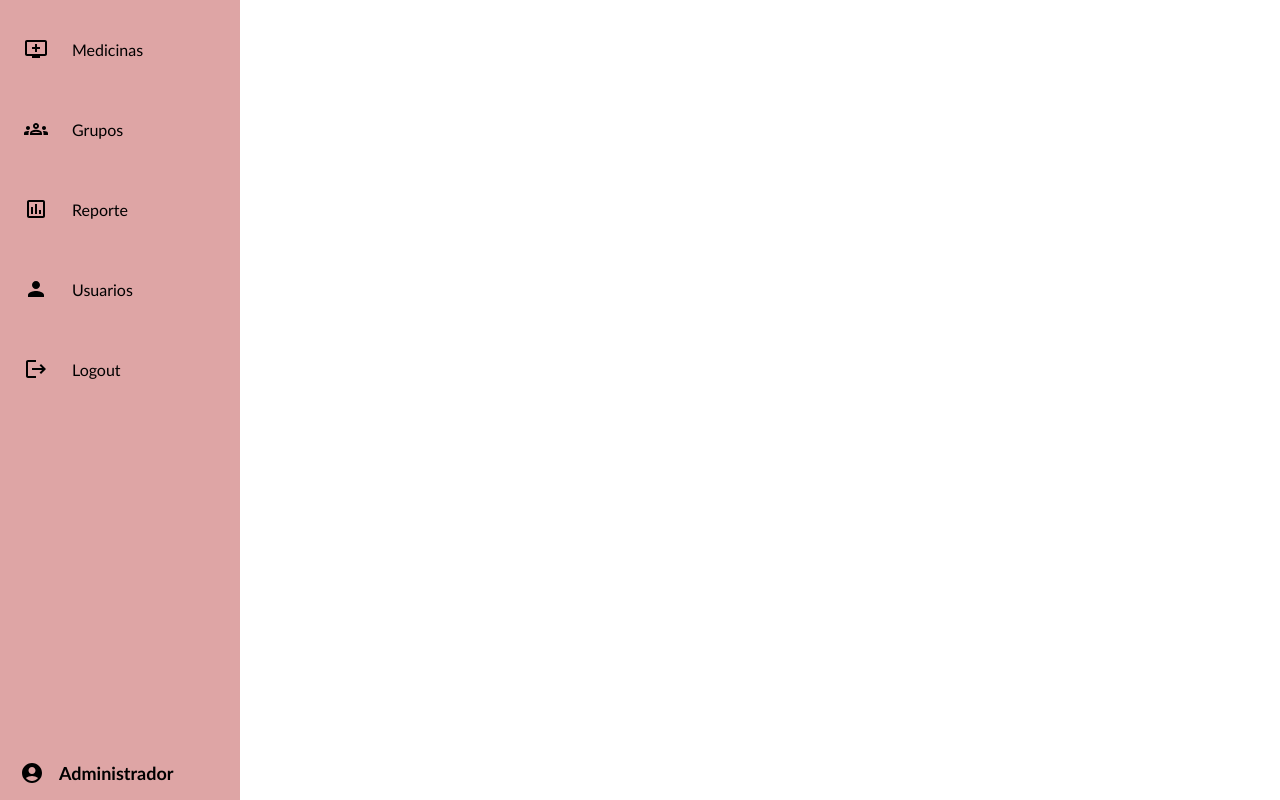
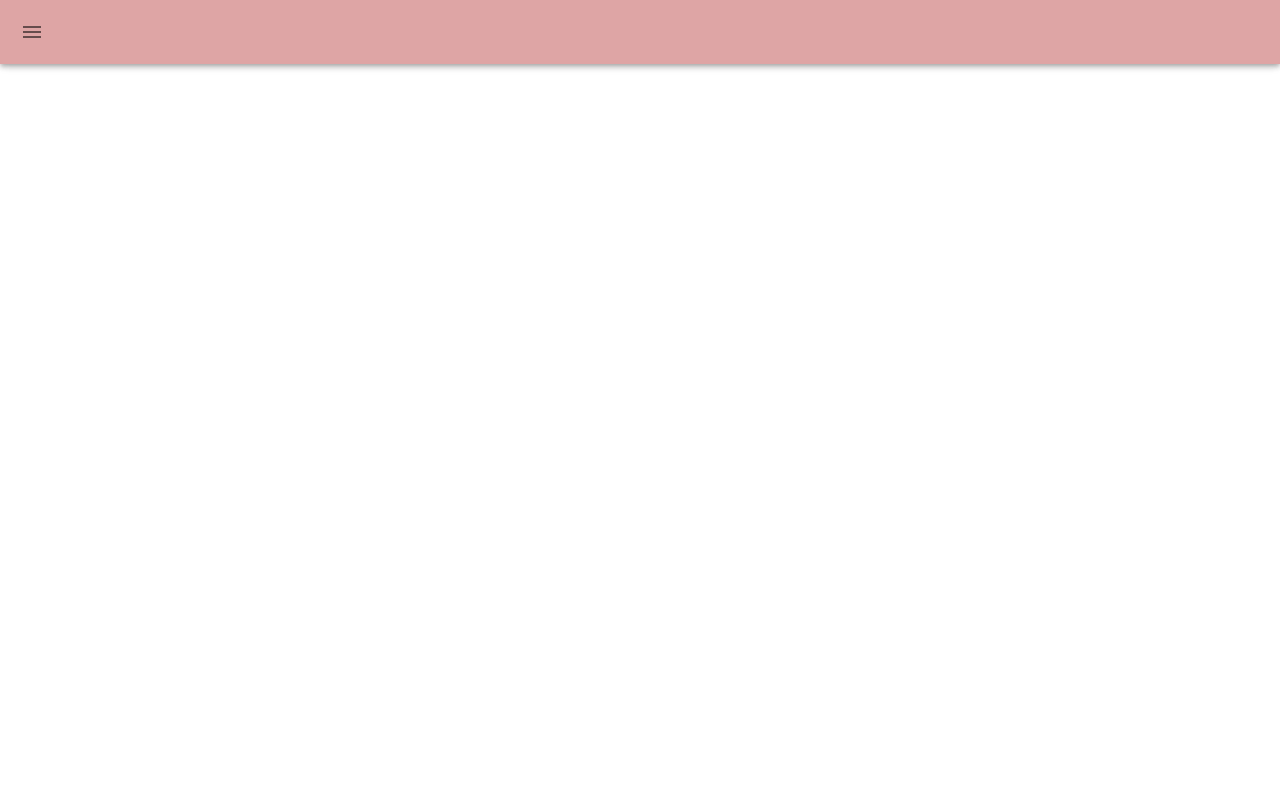
Before and after one commit to Kev2000-Github/proyecto-lab-front, a React (Create React App) app: page / in a window 1280 px wide. Built offline with nearby package versions, Linux system fonts and the light colour scheme.

Commit message:
cambios de luiger

```diff
--- a/src/components/Menu/index.jsx
+++ b/src/components/Menu/index.jsx
@@ -1,18 +1,107 @@
 import React from 'react';
-
+import Box from '@mui/material/Box';
+import { styled, useTheme } from '@mui/material/styles';
+import Toolbar from '@mui/material/Toolbar';
+import Drawer from '@mui/material/Drawer';
+import IconButton from '@mui/material/IconButton';
+import CssBaseline from '@mui/material/CssBaseline';
+import MenuIcon from '@mui/icons-material/Menu';
+import ChevronLeftIcon from '@mui/icons-material/ChevronLeft';
+import ChevronRightIcon from '@mui/icons-material/ChevronRight';
+import MuiAppBar, { AppBarProps as MuiAppBarProps } from '@mui/material/AppBar';
 import "./menuGeneral.scss";
+import List from '@mui/material/List';
+import Divider from '@mui/material/Divider';
 import { SidebarData } from './MenuAdmin/SidebarData';
 import { SidebarDataAgente } from './MenuAgente/SidebarDataAgente'
 import { PerfilUsuario } from "./MenuAdmin/PerfilUsuario";
 import { Link, useLocation } from 'react-router-dom';
 import { PerfilAgente } from './MenuAgente/PerfilAgente';
 import { roles } from '../../utils/constants';
+import ListItem from '@mui/material/ListItem';
+import ListItemButton from '@mui/material/ListItemButton';
+import ListItemIcon from '@mui/material/ListItemIcon';
+import ListItemText from '@mui/material/ListItemText';
+import InboxIcon from '@mui/icons-material/MoveToInbox';
+import MailIcon from '@mui/icons-material/Mail';
 
 export function Sidebar({ type }) {
     const location = useLocation()
+    const theme = useTheme();
+  const [open, setOpen] = React.useState(false);
+
+  const handleDrawerOpen = () => {
+    setOpen(true);
+  };
+
+  const handleDrawerClose = () => {
+    setOpen(false);
+  };
+
+  const DrawerHeader = styled('div')(({ theme }) => ({
+    display: 'flex',
+    alignItems: 'center',
+    padding: theme.spacing(0, 1),
+    // necessary for content to be below app bar
+    ...theme.mixins.toolbar,
+    justifyContent: 'flex-end',
+  }));
+  const drawerWidth = 240;
+  const AppBar = styled(MuiAppBar, {
+    shouldForwardProp: (prop) => prop !== 'open',
+  })(({ theme, open }) => ({
+    transition: theme.transitions.create(['margin', 'width'], {
+      easing: theme.transitions.easing.sharp,
+      duration: theme.transitions.duration.leavingScreen,
+    }),
+    ...(open && {
+      width: `calc(100% - ${drawerWidth}px)`,
+      marginLeft: `${drawerWidth}px`,
+      transition: theme.transitions.create(['margin', 'width'], {
+        easing: theme.transitions.easing.easeOut,
+        duration: theme.transitions.duration.enteringScreen,
+      }),
+    }),
+  }));
 
     return <div className='Sidebar'>
-      <ul className='SidebarList'>
+         <Box sx={{ display: 'flex' }}>
+      <CssBaseline />
+      <AppBar className='AppBar' position="fixed" open={open}>
+        <Toolbar className='Toolbar'>
+
+          <IconButton
+            color="black"
+            aria-label="open drawer"
+            onClick={handleDrawerOpen}
+            edge="start"
+            sx={{ mr: 2, ...(open && { display: 'none' }) }}
+          >
+            <MenuIcon />
+          </IconButton>
+        </Toolbar>
+      </AppBar>
+      <Drawer
+        sx={{
+          width: drawerWidth,
+          flexShrink: 0,
+          '& .MuiDrawer-paper': {
+            width: drawerWidth,
+            boxSizing: 'border-box',
+          },
+        }}
+        variant="persistent"
+        anchor="left"
+        open={open}
+      >
+        <DrawerHeader className='DrawerHeader'>
+          <IconButton onClick={handleDrawerClose}>
+            {theme.direction === 'ltr' ? <ChevronLeftIcon /> : <ChevronRightIcon />}
+          </IconButton>
+        </DrawerHeader>
+        <Divider />
+        {/* <List>  */}
+        <ul className='SidebarList'>
         {(type === roles.ADMIN? SidebarData : SidebarDataAgente)
             .map((val, key) => {
                 return (
@@ -35,12 +124,50 @@
             );
             })}
 
-      </ul>
-      {
+        </ul>
+          {/*{['Inbox', 'Starred', 'Send email', 'Drafts'].map((text, index) => (
+            <ListItem key={text} disablePadding>
+              <ListItemButton>
+                <ListItemIcon>
+                  {index % 2 === 0 ? <InboxIcon /> : <MailIcon />}
+          </ListItemIcon>
+                <ListItemText primary={text} />
+              </ListItemButton>
+            </ListItem>*/}
+          {/*}))}  */}
+          {
         type === roles.ADMIN?
         <PerfilUsuario/>
         :
         <PerfilAgente/>
       }
+        {/*</List> */}
+      {/*<ul className='SidebarList'>
+        {(type === roles.ADMIN? SidebarData : SidebarDataAgente)
+            .map((val, key) => {
+                return (
+                <Link to={val.link}>
+                <li
+                    key={key}
+                    className={`
+                        row
+                        ${location.pathname === val.link ? "active": ""}
+                    `}
+                >
+                    <div className='icon'>
+                    {val.icon}
+                    </div>
+                    <div className='title'>
+                    {val.title}
+                    </div>
+                </li>
+                </Link>
+            );
+            })}
+
+        </ul>*/}
+
+      </Drawer>
+      </Box>
     </div>
 }
--- a/src/components/Menu/menuGeneral.scss
+++ b/src/components/Menu/menuGeneral.scss
@@ -4,7 +4,6 @@
 .Sidebar {
     height: 100%;
     width: 15em;
-    background-color: #dea5a5;
     display: flex;
     flex-direction: column;
     .SidebarList {
@@ -12,6 +11,7 @@
         width: 100%;
         padding: 0;
         margin: 0;
+        background-color: #dea5a5;
         a{
             padding: 20px;
             text-decoration: none;
@@ -48,6 +48,7 @@
         justify-content: flex-end;
         padding-bottom: 10px;
         padding-left: 10px;
+        background-color: #dea5a5;
         .userInfo{
             display: flex;
             .icono {
@@ -69,3 +70,16 @@
         }
     }
 }
+
+.DrawerHeader {
+    background-color: #dea5a5;
+}
+
+.AppBar{
+
+}
+
+.Toolbar{
+    background-color: #dea5a5;
+
+}
```
